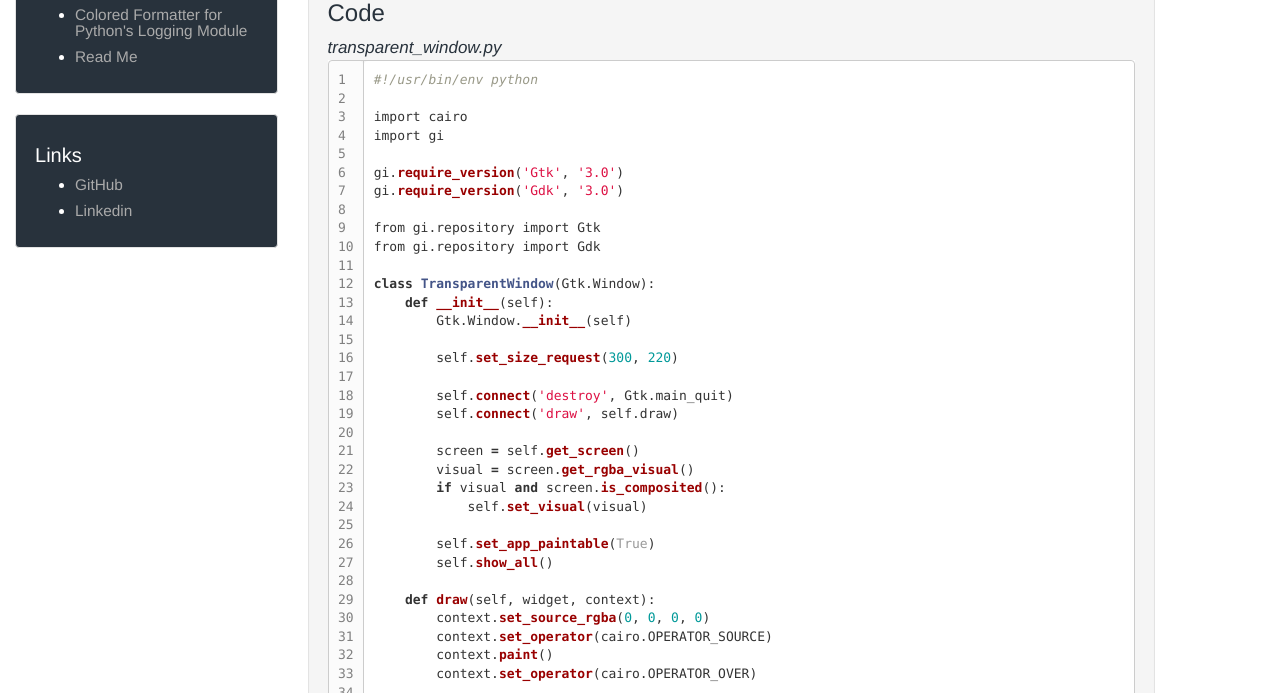
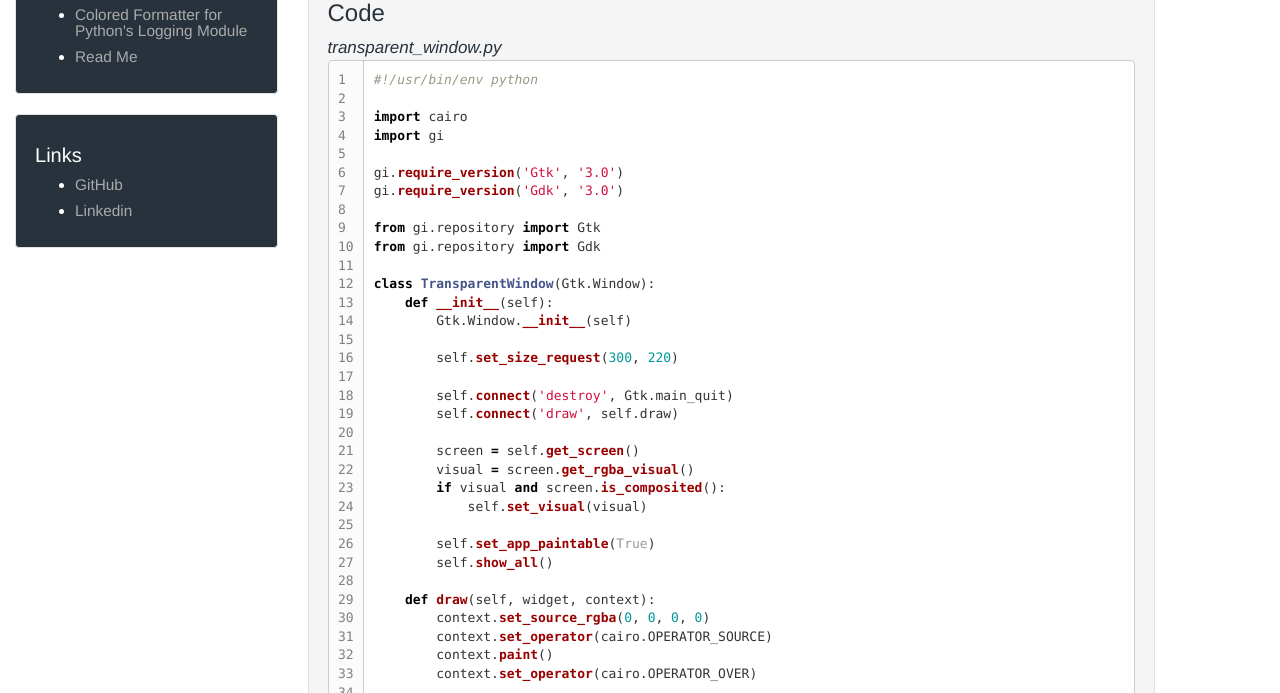
Before and after one commit to KurtJacobson/kcjengr.com, a Jekyll site: the page built from _posts/2017-11-03-transparent-gtk-window.md, in a window 1280 px wide and 1400 px high, scrolled down 411 px. Shown: the part 354-1047 px from the top of the window. Built offline with Jekyll 4.4.1, drawn with Linux system fonts in a browser that asks for light colours.

Commit message:
style: use github style code highlight

```diff
--- a/_sass/xixia/syntax.scss
+++ b/_sass/xixia/syntax.scss
@@ -1,62 +1,58 @@
-/**
- * http://github.com/mojombo/jekyll
- * MIT License
- */
-
-.highlight  { background: #ffffff; }
+.highlight .hll { background-color: #ffffcc }
 .highlight .c { color: #999988; font-style: italic } /* Comment */
 .highlight .err { color: #a61717; background-color: #e3d2d2 } /* Error */
-.highlight .k { font-weight: bold } /* Keyword */
-.highlight .o { font-weight: bold } /* Operator */
+.highlight .k { color: #000000; font-weight: bold } /* Keyword */
+.highlight .o { color: #000000; font-weight: bold } /* Operator */
 .highlight .cm { color: #999988; font-style: italic } /* Comment.Multiline */
-.highlight .cp { color: #999999; font-weight: bold } /* Comment.Preproc */
+.highlight .cp { color: #999999; font-weight: bold; font-style: italic } /* Comment.Preproc */
 .highlight .c1 { color: #999988; font-style: italic } /* Comment.Single */
 .highlight .cs { color: #999999; font-weight: bold; font-style: italic } /* Comment.Special */
 .highlight .gd { color: #000000; background-color: #ffdddd } /* Generic.Deleted */
-.highlight .gd .x { color: #000000; background-color: #ffaaaa } /* Generic.Deleted.Specific */
-.highlight .ge { font-style: italic } /* Generic.Emph */
+.highlight .ge { color: #000000; font-style: italic } /* Generic.Emph */
 .highlight .gr { color: #aa0000 } /* Generic.Error */
 .highlight .gh { color: #999999 } /* Generic.Heading */
 .highlight .gi { color: #000000; background-color: #ddffdd } /* Generic.Inserted */
-.highlight .gi .x { color: #000000; background-color: #aaffaa } /* Generic.Inserted.Specific */
 .highlight .go { color: #888888 } /* Generic.Output */
 .highlight .gp { color: #555555 } /* Generic.Prompt */
 .highlight .gs { font-weight: bold } /* Generic.Strong */
 .highlight .gu { color: #aaaaaa } /* Generic.Subheading */
 .highlight .gt { color: #aa0000 } /* Generic.Traceback */
-.highlight .kc { font-weight: bold } /* Keyword.Constant */
-.highlight .kd { font-weight: bold } /* Keyword.Declaration */
-.highlight .kp { font-weight: bold } /* Keyword.Pseudo */
-.highlight .kr { font-weight: bold } /* Keyword.Reserved */
+.highlight .kc { color: #000000; font-weight: bold } /* Keyword.Constant */
+.highlight .kd { color: #000000; font-weight: bold } /* Keyword.Declaration */
+.highlight .kn { color: #000000; font-weight: bold } /* Keyword.Namespace */
+.highlight .kp { color: #000000; font-weight: bold } /* Keyword.Pseudo */
+.highlight .kr { color: #000000; font-weight: bold } /* Keyword.Reserved */
 .highlight .kt { color: #445588; font-weight: bold } /* Keyword.Type */
 .highlight .m { color: #009999 } /* Literal.Number */
-.highlight .s { color: #d14 } /* Literal.String */
+.highlight .s { color: #d01040 } /* Literal.String */
 .highlight .na { color: #008080 } /* Name.Attribute */
 .highlight .nb { color: #0086B3 } /* Name.Builtin */
 .highlight .nc { color: #445588; font-weight: bold } /* Name.Class */
 .highlight .no { color: #008080 } /* Name.Constant */
+.highlight .nd { color: #3c5d5d; font-weight: bold } /* Name.Decorator */
 .highlight .ni { color: #800080 } /* Name.Entity */
 .highlight .ne { color: #990000; font-weight: bold } /* Name.Exception */
 .highlight .nf { color: #990000; font-weight: bold } /* Name.Function */
+.highlight .nl { color: #990000; font-weight: bold } /* Name.Label */
 .highlight .nn { color: #555555 } /* Name.Namespace */
 .highlight .nt { color: #000080 } /* Name.Tag */
 .highlight .nv { color: #008080 } /* Name.Variable */
-.highlight .ow { font-weight: bold } /* Operator.Word */
+.highlight .ow { color: #000000; font-weight: bold } /* Operator.Word */
 .highlight .w { color: #bbbbbb } /* Text.Whitespace */
 .highlight .mf { color: #009999 } /* Literal.Number.Float */
 .highlight .mh { color: #009999 } /* Literal.Number.Hex */
 .highlight .mi { color: #009999 } /* Literal.Number.Integer */
 .highlight .mo { color: #009999 } /* Literal.Number.Oct */
-.highlight .sb { color: #d14 } /* Literal.String.Backtick */
-.highlight .sc { color: #d14 } /* Literal.String.Char */
-.highlight .sd { color: #d14 } /* Literal.String.Doc */
-.highlight .s2 { color: #d14 } /* Literal.String.Double */
-.highlight .se { color: #d14 } /* Literal.String.Escape */
-.highlight .sh { color: #d14 } /* Literal.String.Heredoc */
-.highlight .si { color: #d14 } /* Literal.String.Interpol */
-.highlight .sx { color: #d14 } /* Literal.String.Other */
+.highlight .sb { color: #d01040 } /* Literal.String.Backtick */
+.highlight .sc { color: #d01040 } /* Literal.String.Char */
+.highlight .sd { color: #d01040 } /* Literal.String.Doc */
+.highlight .s2 { color: #d01040 } /* Literal.String.Double */
+.highlight .se { color: #d01040 } /* Literal.String.Escape */
+.highlight .sh { color: #d01040 } /* Literal.String.Heredoc */
+.highlight .si { color: #d01040 } /* Literal.String.Interpol */
+.highlight .sx { color: #d01040 } /* Literal.String.Other */
 .highlight .sr { color: #009926 } /* Literal.String.Regex */
-.highlight .s1 { color: #d14 } /* Literal.String.Single */
+.highlight .s1 { color: #d01040 } /* Literal.String.Single */
 .highlight .ss { color: #990073 } /* Literal.String.Symbol */
 .highlight .bp { color: #999999 } /* Name.Builtin.Pseudo */
 .highlight .vc { color: #008080 } /* Name.Variable.Class */
```
